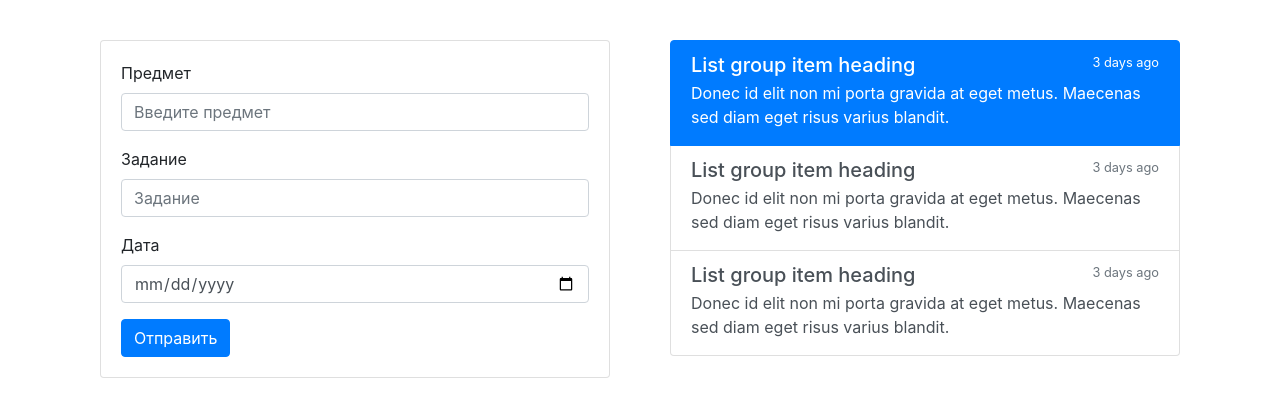
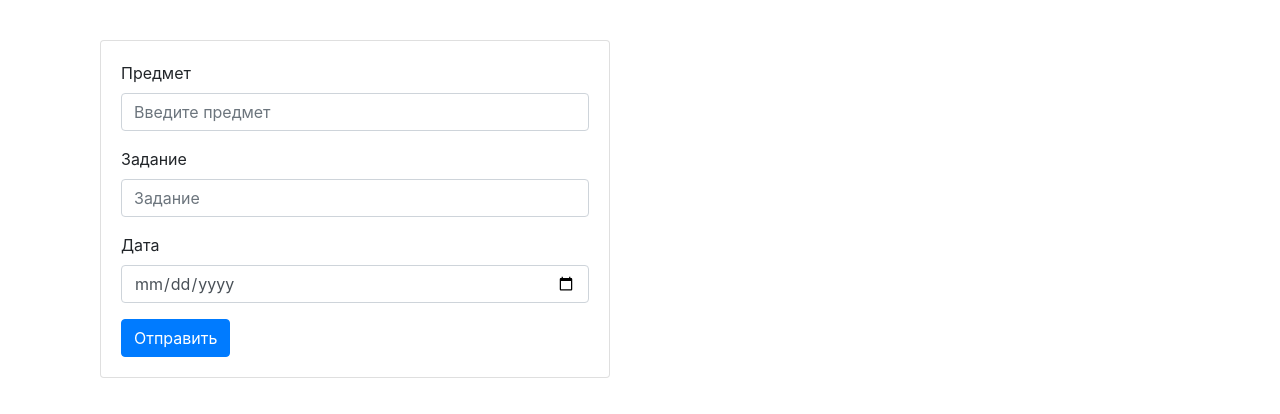
Before and after one commit to GenericsDevStudio/dd_testing, a plain HTML site: page index.html in a window 1280 px wide. Drawn offline with nearby package versions, Linux system fonts and the light colour scheme.

Commit message:
index changed

```diff
--- a/index.html
+++ b/index.html
@@ -35,7 +35,7 @@
                                     <label for="date">Дата</label>
                                     <input type="date" class="form-control" id="date" placeholder="Дата">
                                 </div>
-                                <button type="submit" class="btn btn-primary" onclick="addHomework()">Отправить</button>
+                                <button class="btn btn-primary" onclick="addHomework()">Отправить</button>
                             </div>
                     </form>
                 </div>
@@ -45,30 +45,7 @@
             <!--Ready fields-->
             <div class="container-fluid" style="margin-top: 40px;">
                 <div class="list-group" id="tasks">
-                    <a href="#" class="list-group-item list-group-item-action active">
-                        <div class="d-flex w-100 justify-content-between">
-                            <h5 class="mb-1">List group item heading</h5>
-                            <small>3 days ago</small>
-                        </div>
-                        <p class="mb-1">Donec id elit non mi porta gravida at eget metus. Maecenas sed diam eget risus
-                            varius blandit.</p>
-                    </a>
-                    <a href="#" class="list-group-item list-group-item-action">
-                        <div class="d-flex w-100 justify-content-between">
-                            <h5 class="mb-1">List group item heading</h5>
-                            <small class="text-muted">3 days ago</small>
-                        </div>
-                        <p class="mb-1">Donec id elit non mi porta gravida at eget metus. Maecenas sed diam eget risus
-                            varius blandit.</p>
-                    </a>
-                    <a href="#" class="list-group-item list-group-item-action">
-                        <div class="d-flex w-100 justify-content-between">
-                            <h5 class="mb-1">List group item heading</h5>
-                            <small class="text-muted">3 days ago</small>
-                        </div>
-                        <p class="mb-1">Donec id elit non mi porta gravida at eget metus. Maecenas sed diam eget risus
-                            varius blandit.</p>
-                    </a>
+
                 </div>
             </div>
         </div>
```
